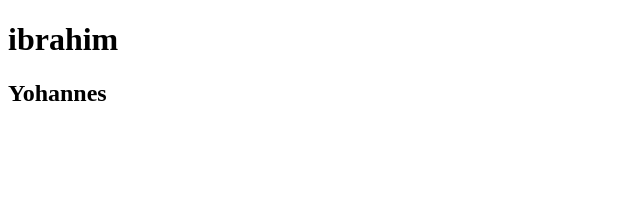
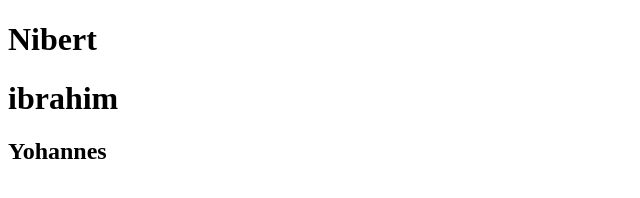
Before and after one commit to ei-bro/AUG-G-2, a plain HTML site: page index.html in a window 1280 px wide. Shown: the whole page, without its empty margins (0-640 px from the left). Drawn offline with Linux system fonts and the light colour scheme.

Commit message:
Update index.html
added nibert

```diff
--- a/index.html
+++ b/index.html
@@ -9,6 +9,7 @@
 
 <body>
     <!-- type your name below -->
+    <h1>Nibert</h1>
     <h1>ibrahim</h1>
     <h2>Yohannes</h2>
 </body>
```
